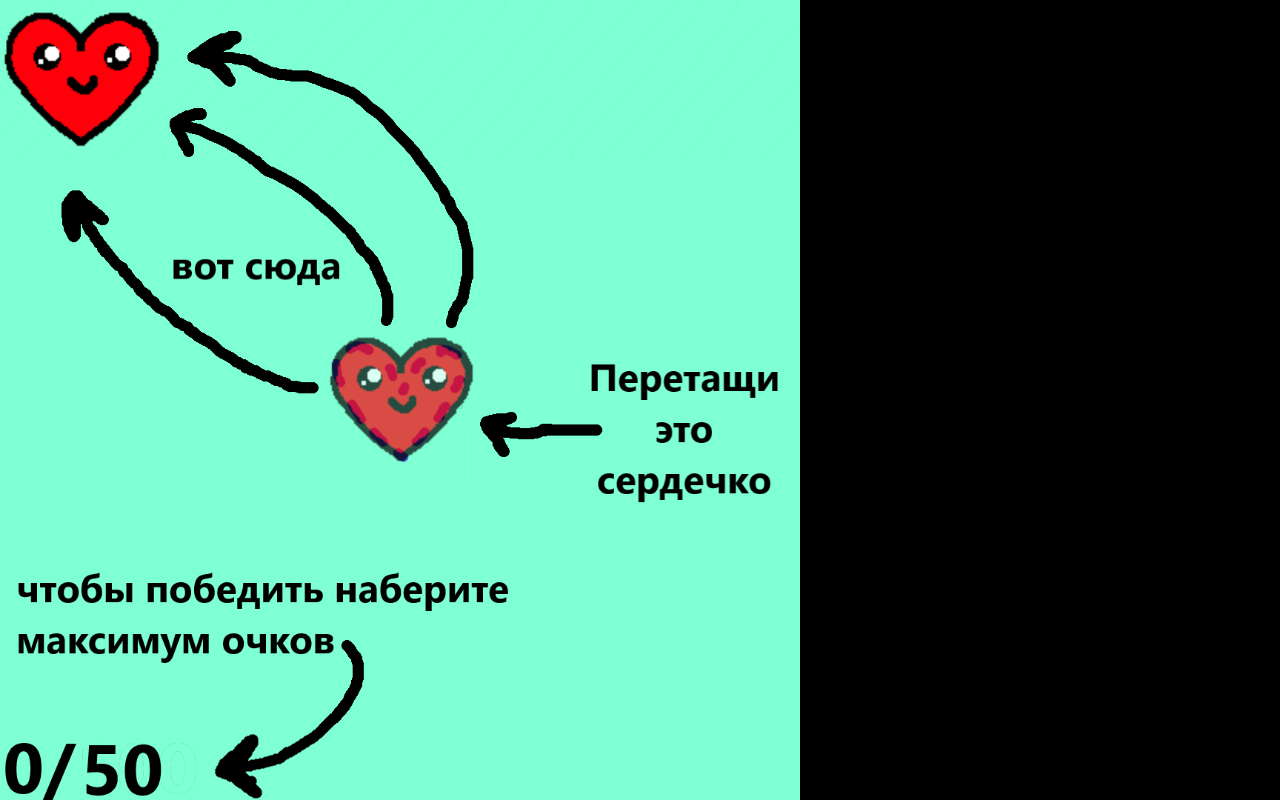
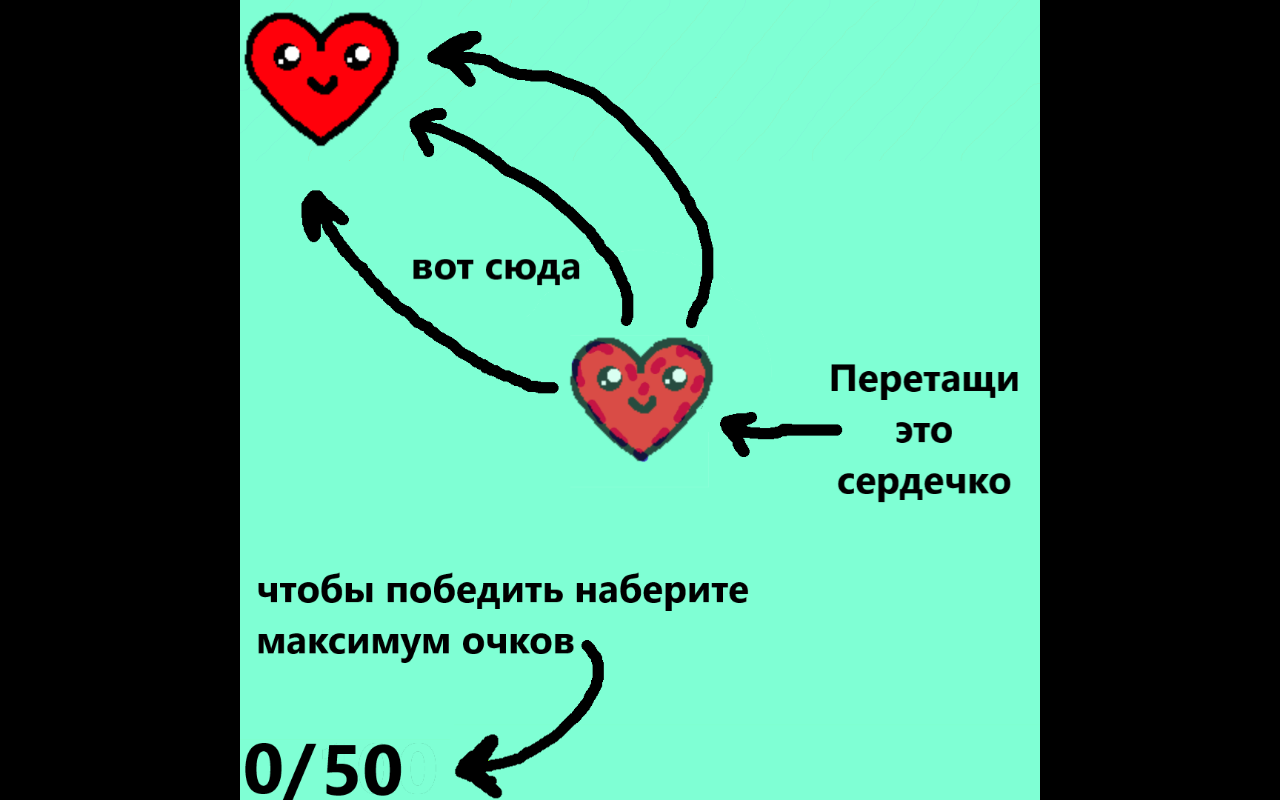
Before and after one commit to KholodovIlya/hello, a plain HTML site: page index.html in a window 1280 px wide. Drawn offline with Linux system fonts and the light colour scheme.

Commit message:
Update style.css

```diff
--- a/resources/style.css
+++ b/resources/style.css
@@ -3,8 +3,6 @@ body {
   display: block;
   margin: 0;
   background-color: black;
-  overflow: hidden;
-  position: fixed;
 }
 canvas {
   display: block;
```
